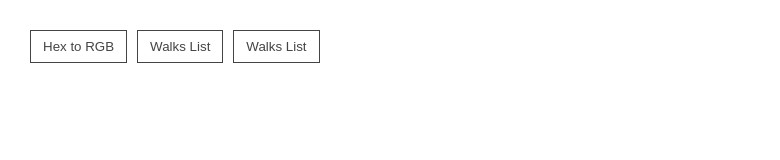
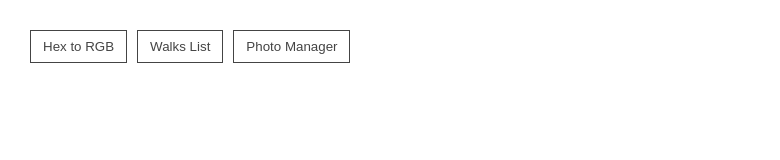
Before and after one commit to trttkm/ra31-homework-forms, a React (Create React App) app: page /hex-to-rgb in a window 1280 px wide. Shown: the top 160 px of the page, without its empty margins (0-780 px from the left). Built offline with nearby package versions, Linux system fonts and the light colour scheme.

Commit message:
фикс текста в кнопке

```diff
--- a/src/components/Header.jsx
+++ b/src/components/Header.jsx
@@ -20,7 +20,7 @@ export function Header() {
         <button style={headerButton}>Walks List</button>
       </Link>
       <Link to="/photo-manager">
-        <button style={headerButton}>Walks List</button>
+        <button style={headerButton}>Photo Manager</button>
       </Link>
     </header>
   );
```
